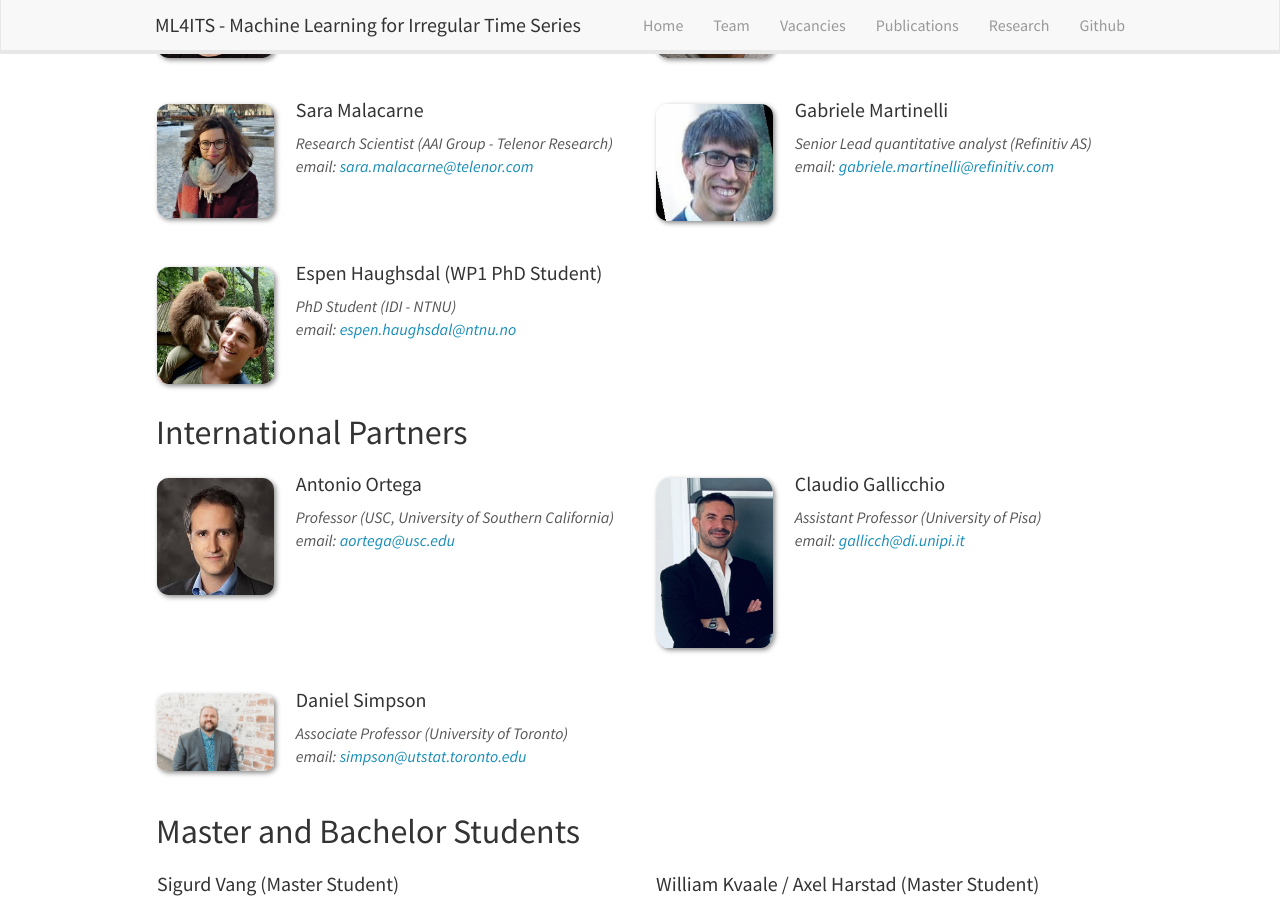
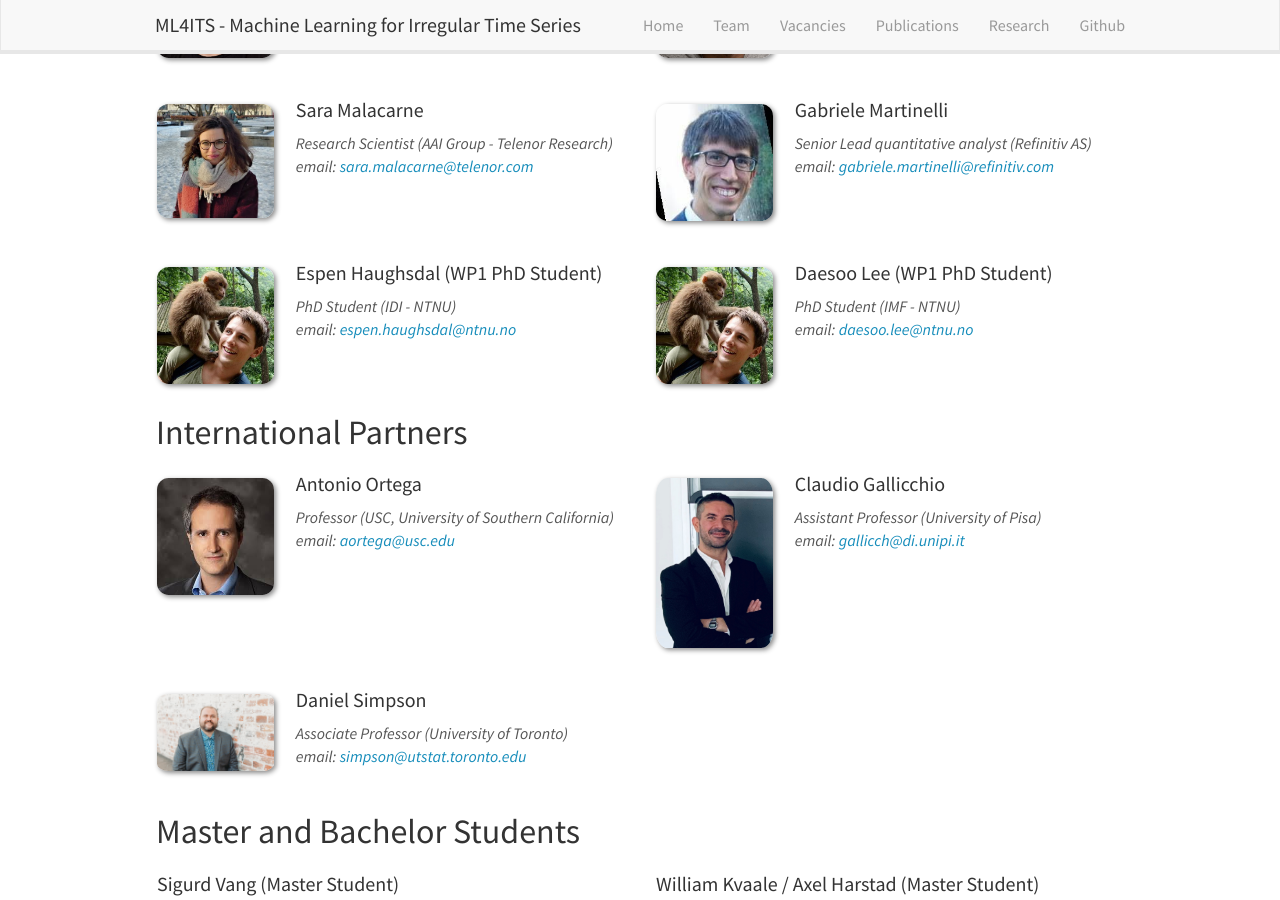
Before and after one commit to ruoccoma/jekyll-test, a Jekyll site: the page built from docs/_pages/team.md, in a window 1280 px wide and 900 px high, scrolled down 675 px. Built offline with Jekyll 4.4.1, drawn with Linux system fonts in a browser that asks for light colours; nearby versions of some CDN libraries.

Commit message:
Update team_members.yml

```diff
--- a/docs/_data/team_members.yml
+++ b/docs/_data/team_members.yml
@@ -55,6 +55,13 @@
   email: espen.haughsdal@ntnu.no
   number_educ: 0
 
+
+- name: Daesoo Lee (WP1 PhD Student)
+  photo: espen.jpg
+  info: PhD Student (IMF - NTNU)
+  email: daesoo.lee@ntnu.no
+  number_educ: 0
+
 #<!-- - name: "This could be you !"
 #  photo: rock.jpg
 #  info: See <a href="http://www.allanlab.org/vacancies">openings</a> for more info
```
